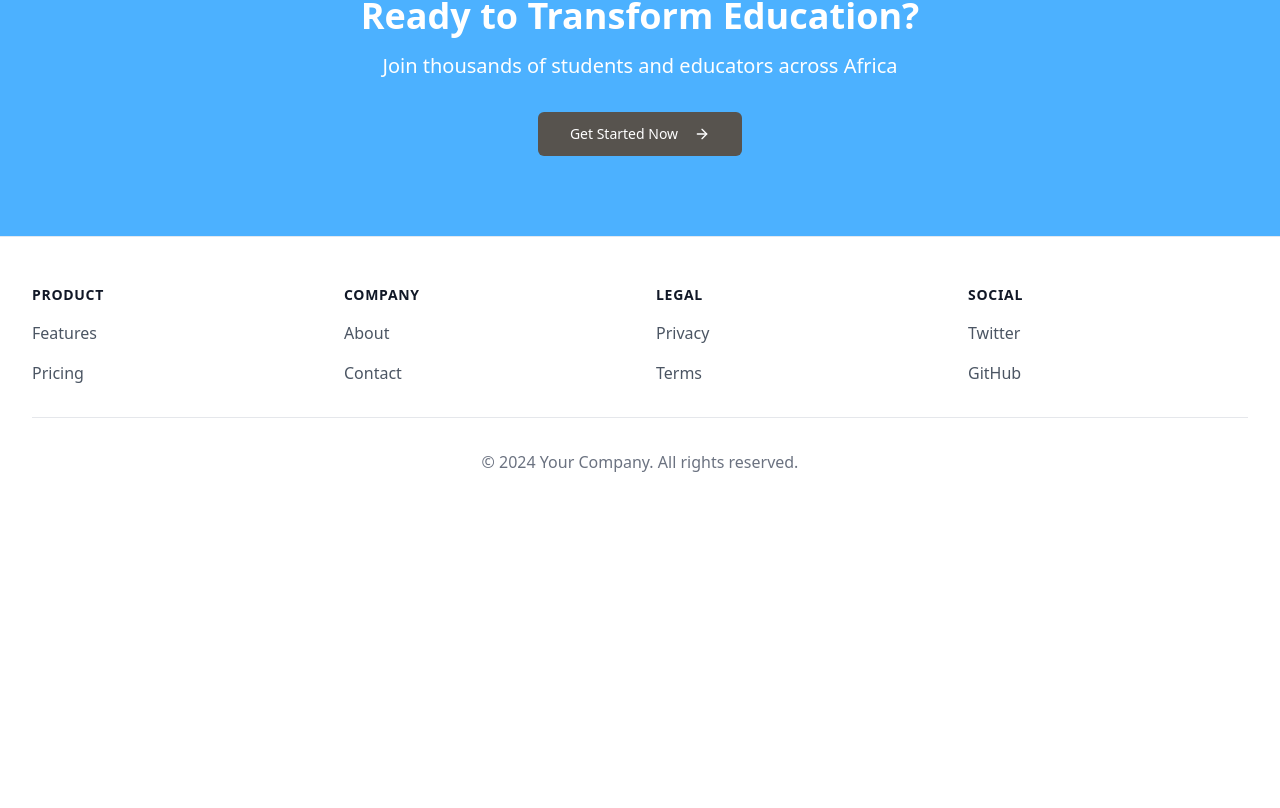
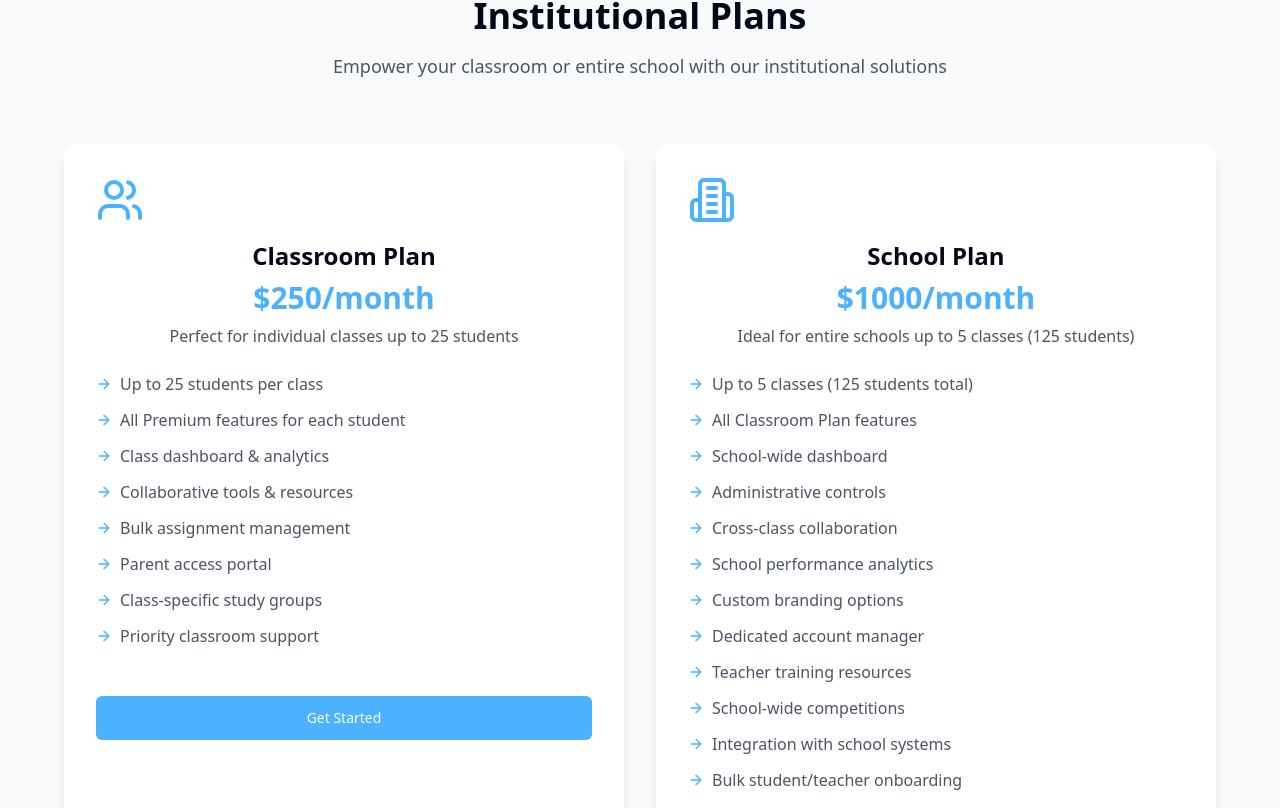
Before and after one commit to AfriquestAiAcademy/afriquest-ai-academy, a React (Vite) app: page / in a window 1280 px wide. Shown: the part 3052-3860 px from the top of the page. Before the commit the page ends 3574 px from the top, so only its background shows below. Built offline with nearby package versions, Linux system fonts and the light colour scheme.

Commit message:
Proceed with code changes.
[skip gpt_engineer]

```diff
--- a/src/pages/Index.tsx
+++ b/src/pages/Index.tsx
@@ -2,7 +2,7 @@ import { useNavigate } from "react-router-dom";
 import Navigation from "@/components/Navigation";
 import Footer from "@/components/Footer";
 import { Button } from "@/components/ui/button";
-import { ArrowRight, BookOpen, Brain, Bot, Trophy } from "lucide-react";
+import { ArrowRight, BookOpen, Brain, Bot, Trophy, School, Users, Building2 } from "lucide-react";
 import { supabase } from "@/integrations/supabase/client";
 
 const features = [
@@ -96,6 +96,47 @@ const plans = [
       "Student Progress Analytics",
       "Professional Development Resources",
       "Priority Technical Support"
+    ],
+  },
+];
+
+const institutionalPlans = [
+  {
+    name: "Classroom",
+    price: "$250/month",
+    icon: <Users className="h-12 w-12 text-primary mb-4" />,
+    description: "Perfect for individual classes up to 25 students",
+    features: [
+      "Up to 25 students per class",
+      "All Premium features for each student",
+      "Class dashboard & analytics",
+      "Collaborative tools & resources",
+      "Bulk assignment management",
+      "Parent access portal",
+      "Class-specific study groups",
+      "Priority classroom support"
+    ],
+  },
+  {
+    name: "School",
+    price: "$1000/month",
+    icon: <Building2 className="h-12 w-12 text-primary mb-4" />,
+    description: "Ideal for entire schools up to 5 classes (125 students)",
+    features: [
+      "Up to 5 classes (125 students total)",
+      "All Classroom Plan features",
+      "School-wide dashboard",
+      "Administrative controls",
+      "Cross-class collaboration",
+      "School performance analytics",
+      "Custom branding options",
+      "Dedicated account manager",
+      "Teacher training resources",
+      "School-wide competitions",
+      "Integration with school systems",
+      "Bulk student/teacher onboarding",
+      "Annual performance reports",
+      "Emergency technical support"
     ],
   },
 ];
@@ -260,12 +301,12 @@ const Index = () => {
         </div>
       </section>
 
-      {/* Pricing Plans */}
+      {/* Individual & Family Plans */}
       <section className="py-20">
         <div className="container px-4 mx-auto">
           <div className="max-w-4xl mx-auto text-center mb-16">
-            <h2 className="text-3xl md:text-4xl font-bold mb-4">Pricing Plans</h2>
-            <p className="text-lg text-gray-600">Choose the perfect plan for your needs</p>
+            <h2 className="text-3xl md:text-4xl font-bold mb-4">Individual & Family Plans</h2>
+            <p className="text-lg text-gray-600">Choose the perfect plan for your personal learning journey</p>
           </div>
           <div className="grid grid-cols-1 md:grid-cols-2 lg:grid-cols-4 gap-8">
             {plans.map((plan, index) => (
@@ -288,6 +329,46 @@ const Index = () => {
                 <Button
                   className="w-full mt-6"
                   variant={index === 1 ? "default" : "outline"}
+                  onClick={() => handlePlanSelection(plan.name)}
+                >
+                  Get Started
+                </Button>
+              </div>
+            ))}
+          </div>
+        </div>
+      </section>
+
+      {/* Institutional Plans */}
+      <section className="py-20 bg-gray-50">
+        <div className="container px-4 mx-auto">
+          <div className="max-w-4xl mx-auto text-center mb-16">
+            <h2 className="text-3xl md:text-4xl font-bold mb-4">Institutional Plans</h2>
+            <p className="text-lg text-gray-600">Empower your classroom or entire school with our institutional solutions</p>
+          </div>
+          <div className="grid grid-cols-1 lg:grid-cols-2 gap-8 max-w-6xl mx-auto">
+            {institutionalPlans.map((plan, index) => (
+              <div
+                key={index}
+                className="p-8 bg-white rounded-xl shadow-lg hover:shadow-xl transition-shadow"
+              >
+                <div className="text-center mb-6">
+                  {plan.icon}
+                  <h3 className="text-2xl font-semibold mb-2">{plan.name} Plan</h3>
+                  <p className="text-3xl font-bold text-primary mb-2">{plan.price}</p>
+                  <p className="text-gray-600">{plan.description}</p>
+                </div>
+                <ul className="space-y-3 mb-6">
+                  {plan.features.map((feature, featureIndex) => (
+                    <li key={featureIndex} className="flex items-center text-gray-600">
+                      <ArrowRight className="h-4 w-4 mr-2 text-primary" />
+                      {feature}
+                    </li>
+                  ))}
+                </ul>
+                <Button
+                  className="w-full mt-6"
+                  size="lg"
                   onClick={() => handlePlanSelection(plan.name)}
                 >
                   Get Started
```
